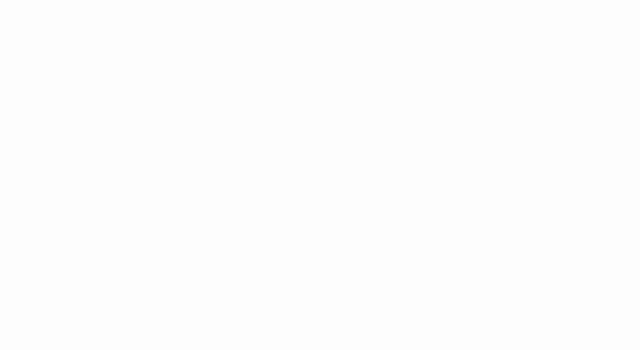
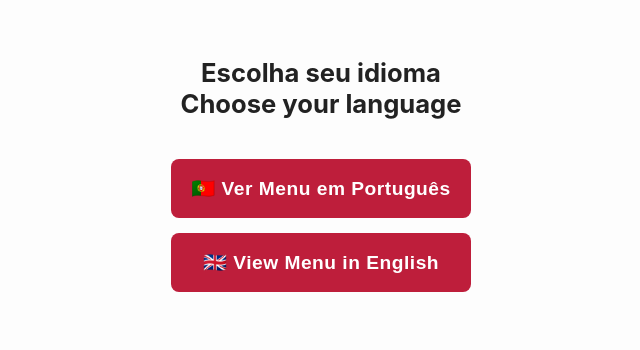
Before and after one commit to OVAREIRO-Restaurante/Menu-Site, a plain HTML site: page index.html in a window 1280 px wide. Shown: the whole page, without its empty margins (319-959 px from the left). Drawn offline with Linux system fonts and the light colour scheme.

Commit message:
Update index.html

```diff
--- a/index.html
+++ b/index.html
@@ -28,4 +28,25 @@
       font-size: 1.2rem;
       border: none;
       border-radius: 8px;
-      background-color: #BE1
+      background-color: #BE1E3B;
+      color: #fff;
+      font-weight: 600;
+      letter-spacing: 0.5px;
+      cursor: pointer;
+      transition: background 0.3s ease;
+    }
+
+    .btn:hover {
+      background-color: #9f182f;
+    }
+  </style>
+</head>
+<body>
+
+  <h1>Escolha seu idioma<br>Choose your language</h1>
+
+  <button class="btn" onclick="location.href='pt.html'">🇵🇹 Ver Menu em Português</button>
+  <button class="btn" onclick="location.href='en.html'">🇬🇧 View Menu in English</button>
+
+</body>
+</html>
```
